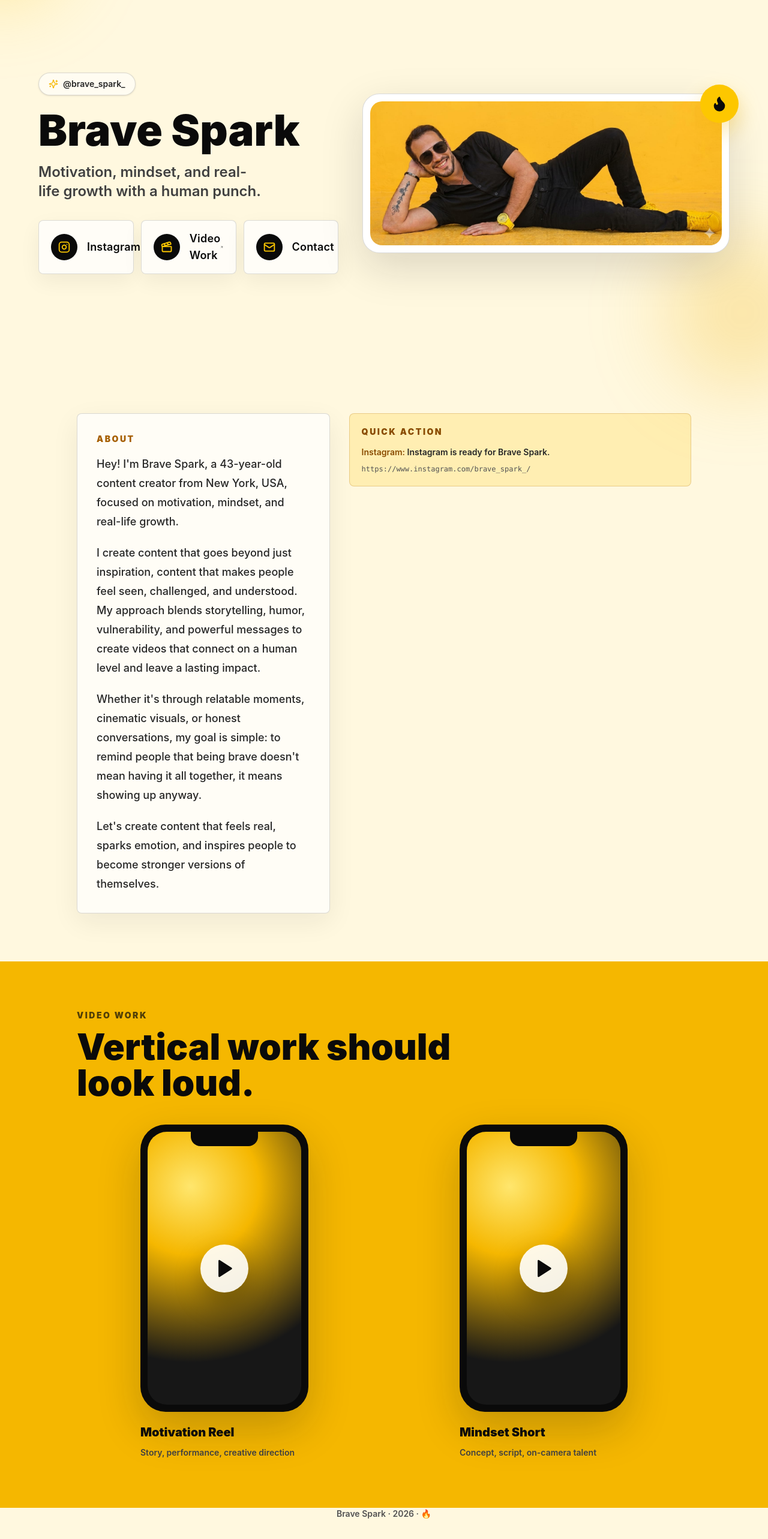
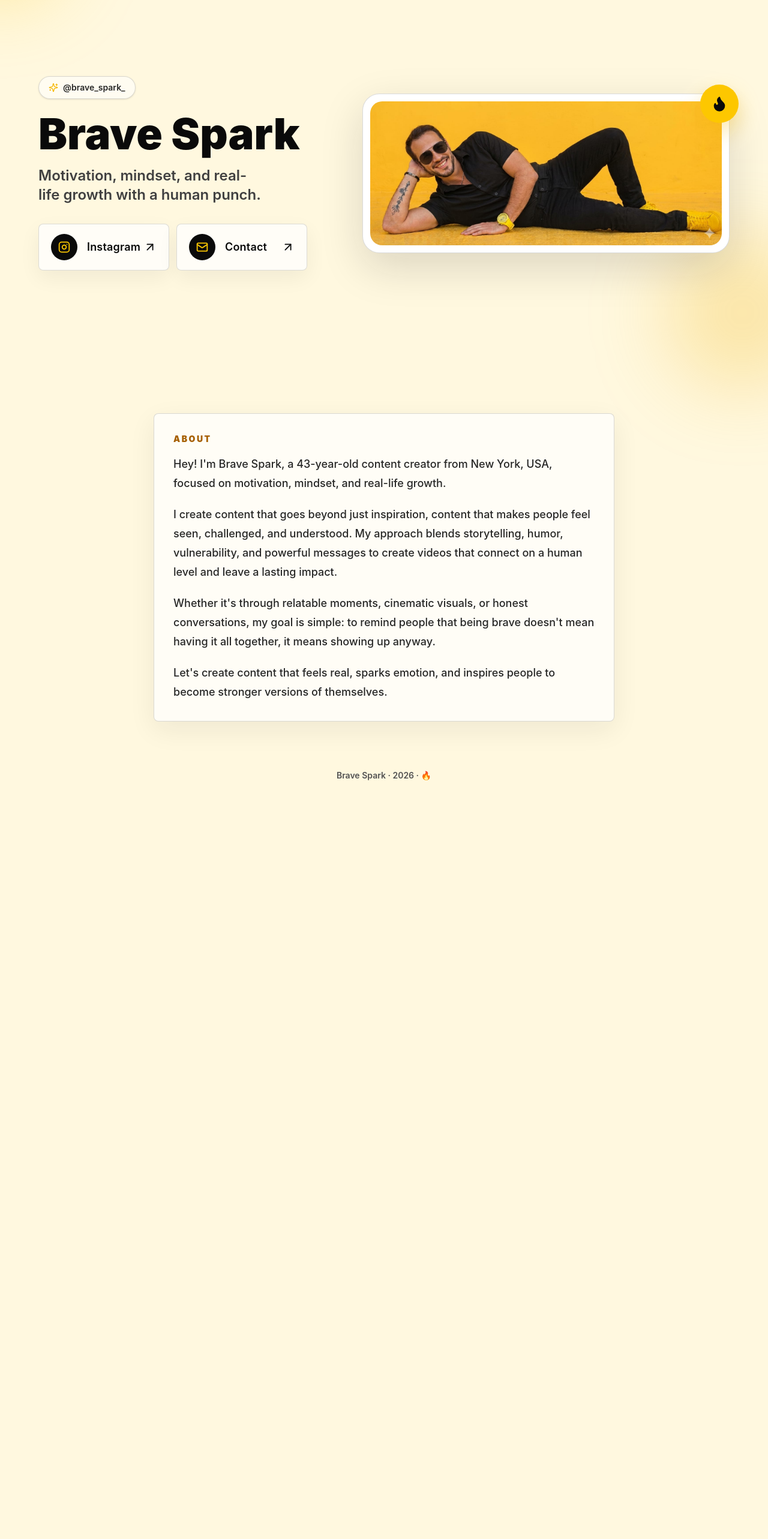
Before and after one commit to nachumweinstock-debug/joey-alfandari-link-bio, a React (Vite) app: page / in a window 1280 px wide. Shown: the part 111-2677 px from the top of the page at 60% size. After the commit the page ends 1446 px from the top, so only its background shows below. Built offline with nearby package versions, Linux system fonts and the light colour scheme.

Commit message:
Simplify links and remove video section

```diff
--- a/src/App.jsx
+++ b/src/App.jsx
@@ -1,12 +1,8 @@
-import { useEffect, useState } from "react";
 import {
   ArrowUpRight,
-  Check,
-  Clapperboard,
   Flame,
   Instagram,
   Mail,
-  Play,
   Sparkles,
 } from "lucide-react";
 
@@ -23,68 +19,24 @@ const bioParagraphs = [
   "Let's create content that feels real, sparks emotion, and inspires people to become stronger versions of themselves.",
 ];
 
-// SWAP THESE: Paste YouTube/Vimeo/TikTok embed URLs for videos Joey has worked on.
-const videos = [
-  {
-    title: "Motivation Reel",
-    role: "Story, performance, creative direction",
-    embedUrl: "",
-  },
-  {
-    title: "Mindset Short",
-    role: "Concept, script, on-camera talent",
-    embedUrl: "",
-  },
-];
-
 // SWAP THESE: Replace href values with Joey's actual links.
 const links = [
   {
     label: "Instagram",
     href: "https://www.instagram.com/brave_spark_/",
     icon: Instagram,
-    note: "Instagram is ready for Brave Spark.",
-  },
-  {
-    label: "Video Work",
-    href: "#videos",
-    icon: Clapperboard,
-    note: "Jumped to Brave Spark's featured video work.",
   },
   {
     label: "Contact",
     href: "mailto:Bravesparkinsta@gmail.com",
     icon: Mail,
-    note: "Email copied. Reach Brave Spark directly for content, collabs, and bookings.",
   },
 ];
 
 function LinkCard({ href, icon: Icon, label }) {
-  const [copied, setCopied] = useState(false);
-
-  function handleClick() {
-    if (href.startsWith("#")) {
-      document.querySelector(href)?.scrollIntoView({ behavior: "smooth" });
-    }
-
-    window.dispatchEvent(
-      new CustomEvent("joey-link-selected", {
-        detail: { label, href },
-      })
-    );
-
-    if (navigator.clipboard && href && !href.startsWith("#")) {
-      navigator.clipboard.writeText(href).then(() => {
-        setCopied(true);
-        window.setTimeout(() => setCopied(false), 1400);
-      });
-    }
-  }
-
   return (
-    <button
-      type="button"
-      onClick={handleClick}
+    <a
+      href={href}
       className="group flex min-h-[70px] items-center justify-between rounded-[8px] border border-neutral-900/15 bg-white/75 px-5 py-4 text-left shadow-[0_12px_35px_rgba(23,23,23,0.06)] backdrop-blur transition duration-300 hover:-translate-y-1 hover:border-neutral-950 hover:bg-white hover:shadow-[0_18px_45px_rgba(23,23,23,0.12)] focus:outline-none focus:ring-4 focus:ring-yellow-500/30"
     >
       <span className="flex items-center gap-4">
@@ -95,69 +47,16 @@ function LinkCard({ href, icon: Icon, label }) {
           {label}
         </span>
       </span>
-      {copied ? (
-        <Check size={22} className="text-yellow-700" />
-      ) : (
-        <ArrowUpRight
-          size={22}
-          className="text-neutral-950 transition duration-300 group-hover:-translate-y-0.5 group-hover:translate-x-0.5 group-hover:text-yellow-700"
-        />
-      )}
-    </button>
-  );
-}
-
-function VideoCard({ embedUrl, role, title }) {
-  return (
-    <article className="group">
-      <div className="mx-auto w-full max-w-[280px] rounded-[42px] bg-neutral-950 p-3 shadow-[0_28px_70px_rgba(23,23,23,0.22)] transition duration-300 group-hover:-translate-y-2 group-hover:shadow-[0_34px_90px_rgba(245,183,0,0.28)]">
-        <div className="relative overflow-hidden rounded-[32px] bg-neutral-900">
-          <div className="absolute left-1/2 top-0 z-10 h-6 w-28 -translate-x-1/2 rounded-b-2xl bg-neutral-950" />
-          <div className="aspect-[9/16]">
-            {embedUrl ? (
-              <iframe
-                src={embedUrl}
-                title={title}
-                allow="accelerometer; autoplay; clipboard-write; encrypted-media; gyroscope; picture-in-picture; web-share"
-                allowFullScreen
-                className="h-full w-full"
-              />
-            ) : (
-              <div className="flex h-full items-center justify-center bg-[radial-gradient(circle_at_28%_20%,#ffe66d_0%,#f5b700_28%,#171717_72%)] text-neutral-950">
-                <div className="flex size-20 items-center justify-center rounded-full bg-white/90 shadow-[0_18px_45px_rgba(0,0,0,0.28)]">
-                  <Play size={34} fill="currentColor" />
-                </div>
-              </div>
-            )}
-          </div>
-        </div>
-      </div>
-      <div className="mx-auto mt-5 max-w-[280px]">
-        <h3 className="text-xl font-black tracking-normal text-neutral-950">
-          {title}
-        </h3>
-        <p className="mt-2 text-sm font-semibold leading-6 text-neutral-700">
-          {role}
-        </p>
-      </div>
-    </article>
+      <ArrowUpRight
+        size={22}
+        className="text-neutral-950 transition duration-300 group-hover:-translate-y-0.5 group-hover:translate-x-0.5 group-hover:text-yellow-700"
+      />
+    </a>
   );
 }
 
 export default function App() {
   const year = new Date().getFullYear();
-  const [selectedLink, setSelectedLink] = useState(links[0]);
-  const [photoReady, setPhotoReady] = useState(Boolean(profilePhotoUrl));
-
-  useEffect(() => {
-    function handleSelected(event) {
-      const match = links.find((link) => link.label === event.detail.label);
-      if (match) setSelectedLink(match);
-    }
-
-    window.addEventListener("joey-link-selected", handleSelected);
-    return () => window.removeEventListener("joey-link-selected", handleSelected);
-  }, []);
 
   return (
     <main className="min-h-screen overflow-hidden bg-[#fff8df] text-neutral-950">
@@ -180,7 +79,7 @@ export default function App() {
               Motivation, mindset, and real-life growth with a human punch.
             </p>
 
-            <div className="mx-auto mt-8 grid max-w-xl gap-3 sm:grid-cols-3 lg:mx-0">
+            <div className="mx-auto mt-8 grid max-w-md gap-3 sm:grid-cols-2 lg:mx-0">
               {links.map((link) => (
                 <LinkCard key={link.label} {...link} />
               ))}
@@ -193,11 +92,10 @@ export default function App() {
                 <Flame size={28} fill="currentColor" />
               </div>
 
-              {profilePhotoUrl && photoReady ? (
+              {profilePhotoUrl ? (
                 <img
                   src={profilePhotoUrl}
                   alt="Brave Spark"
-                  onError={() => setPhotoReady(false)}
                   className="aspect-[1596/656] h-auto w-full rounded-[20px] object-contain"
                 />
               ) : (
@@ -216,7 +114,7 @@ export default function App() {
       </section>
 
       <section className="px-5 pb-20 sm:px-8 lg:px-10">
-        <div className="mx-auto grid max-w-5xl gap-8 lg:grid-cols-[0.85fr_1.15fr]">
+        <div className="mx-auto max-w-3xl">
           <article className="animate-rise-in rounded-[8px] border border-neutral-950/15 bg-white/70 p-6 shadow-[0_14px_45px_rgba(23,23,23,0.07)] [animation-delay:220ms] sm:p-8">
             <p className="mb-4 text-sm font-black uppercase tracking-[0.18em] text-yellow-700">
               About
@@ -227,40 +125,6 @@ export default function App() {
               ))}
             </div>
           </article>
-
-          <div className="animate-rise-in [animation-delay:320ms]">
-            <div className="rounded-[8px] border border-yellow-700/25 bg-yellow-400/20 p-5 text-sm font-semibold leading-6 text-neutral-800">
-              <p className="mb-3 text-sm font-black uppercase tracking-[0.18em] text-yellow-800">
-                Quick Action
-              </p>
-              <span className="text-yellow-800">{selectedLink.label}:</span>{" "}
-              {selectedLink.note}
-              <div className="mt-2 break-all font-mono text-xs font-medium text-neutral-600">
-                {selectedLink.href}
-              </div>
-            </div>
-          </div>
-        </div>
-      </section>
-
-      <section id="videos" className="bg-[#f5b700] px-5 py-20 sm:px-8 lg:px-10">
-        <div className="mx-auto max-w-5xl">
-          <div className="mb-10 flex items-end justify-between gap-4">
-            <div>
-              <p className="mb-3 text-sm font-black uppercase tracking-[0.18em] text-neutral-950/70">
-                Video Work
-              </p>
-              <h2 className="max-w-2xl text-5xl font-black leading-none tracking-normal text-neutral-950 sm:text-6xl">
-                Vertical work should look loud.
-              </h2>
-            </div>
-          </div>
-
-          <div className="grid gap-10 md:grid-cols-2">
-            {videos.map((video) => (
-              <VideoCard key={video.title} {...video} />
-            ))}
-          </div>
         </div>
       </section>
 
```
